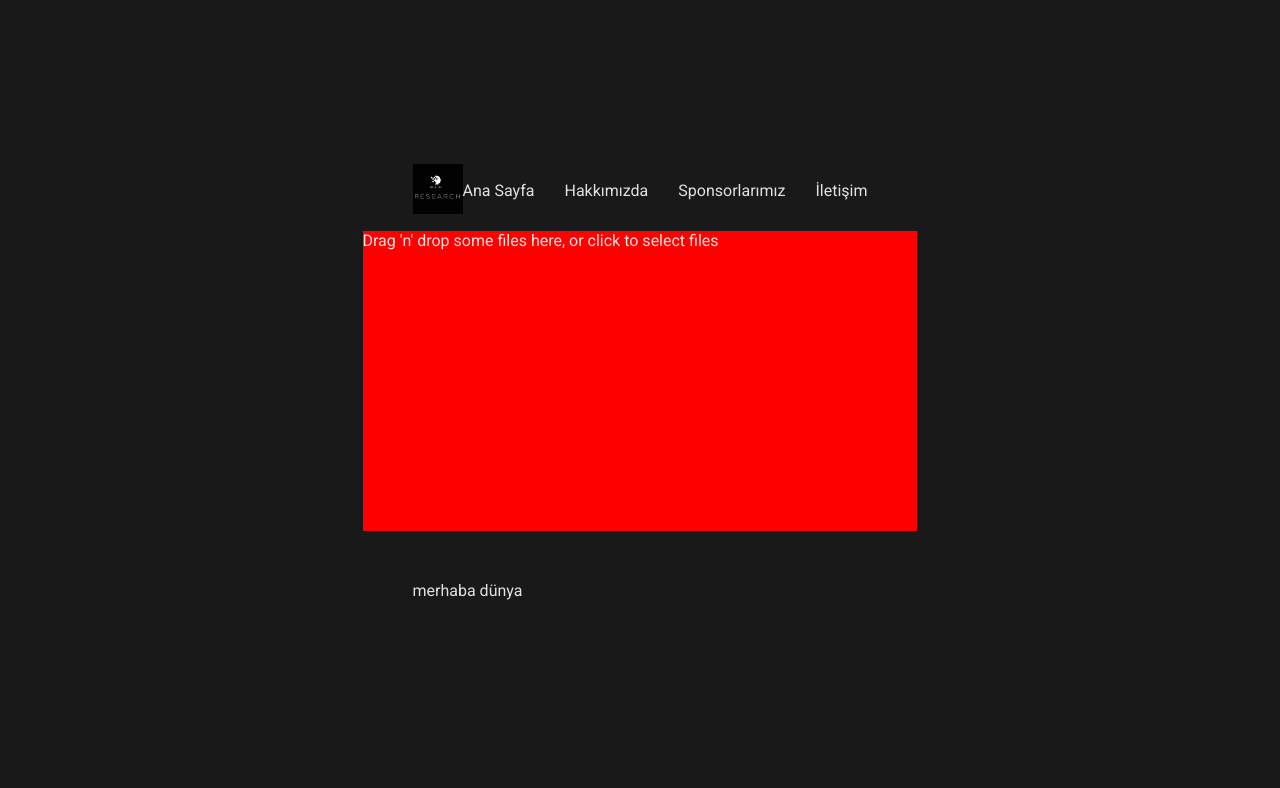
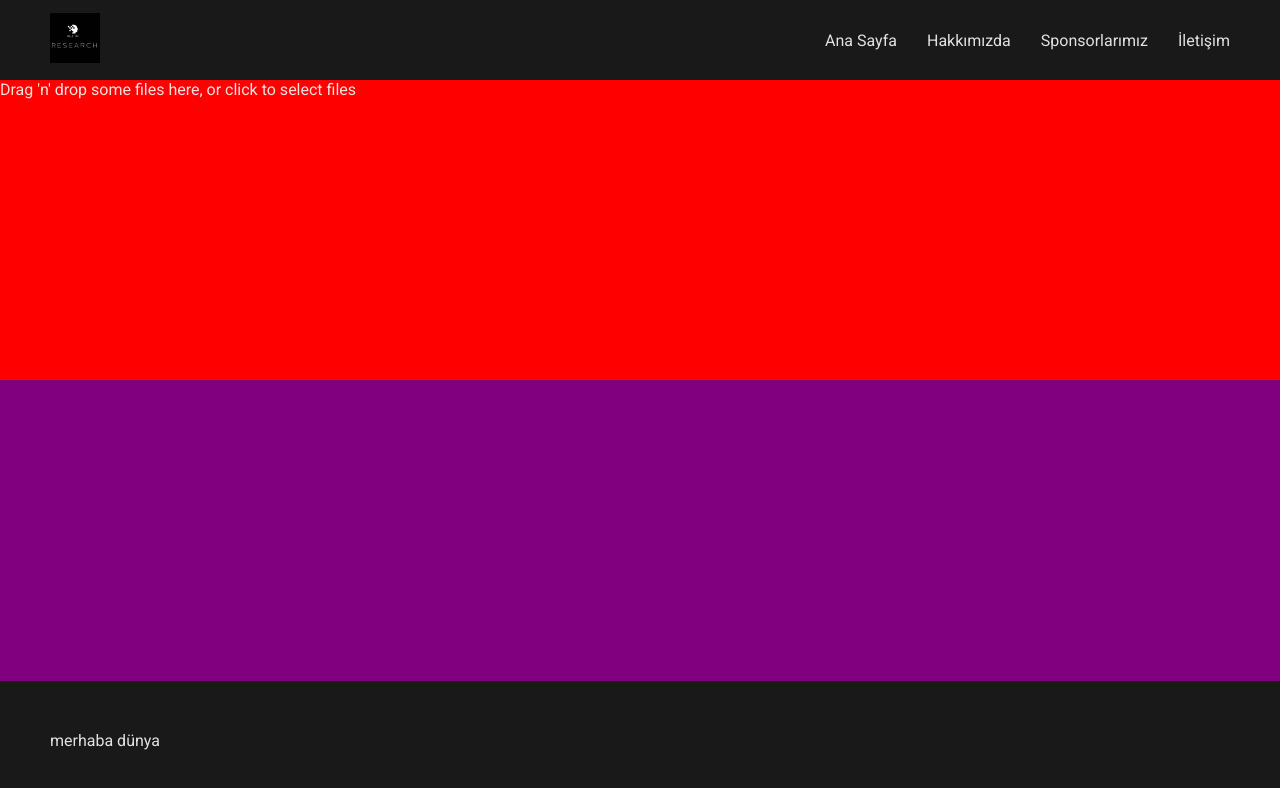
Before and after one commit to ALZ-AI/diagnose-alzheimer-frontend, a React (Create React App) app: page / in a window 1280 px wide. Shown: the top 788 px of the page. Built offline with nearby package versions, Linux system fonts and the light colour scheme.

Commit message:
Style bug fixed

```diff
--- a/src/style.module.scss
+++ b/src/style.module.scss
@@ -6,7 +6,11 @@
 
 .container {
     width: 100vw;
-    height: 100vh;
-    display: grid;
-    place-content: center;
+    min-height: 100vh;
+    display: flex;
+    flex-direction: column;
 }
+
+.container:last-child {
+    justify-self: flex-end;
+}
```
